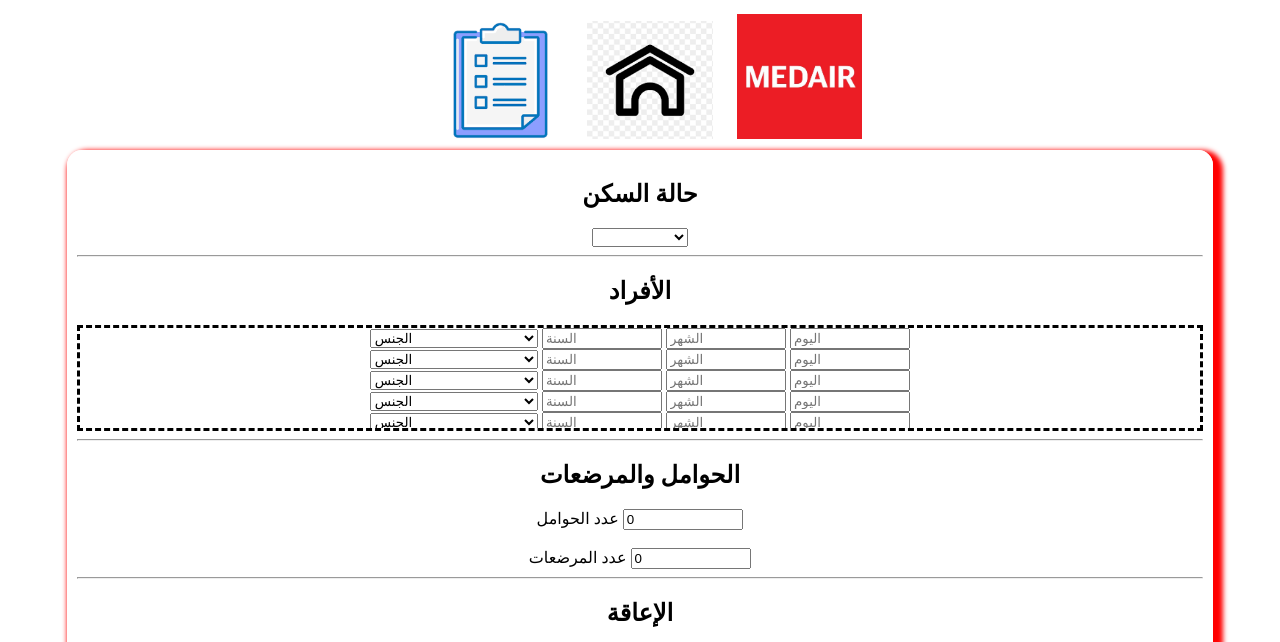
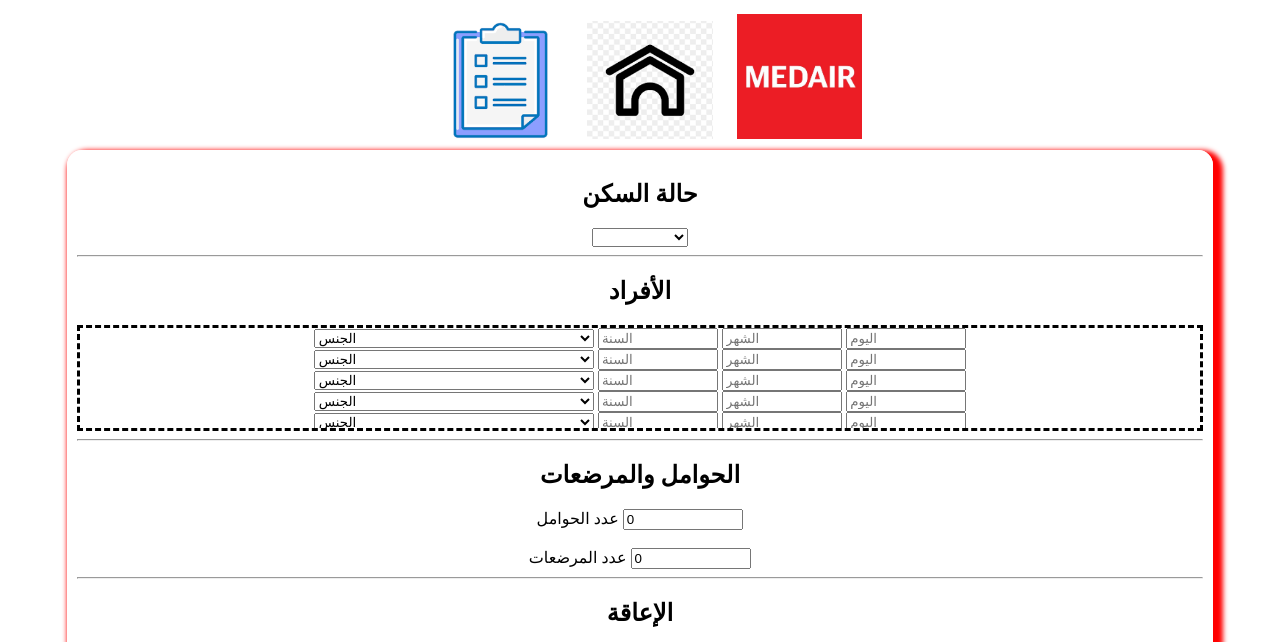
Before and after one commit to najmabboud/Statistical-application, a Flask app: page /start in a window 1280 px wide. Shown: the top 642 px of the page. Run offline with Flask 3, Linux system fonts and the light colour scheme.

Commit message:
Update main.css

```diff
--- a/static/css/main.css
+++ b/static/css/main.css
@@ -66,7 +66,7 @@
 
 .repet select {
 
-    width: 15%;
+    width: 25%;
 }
 
 .mess {
```
